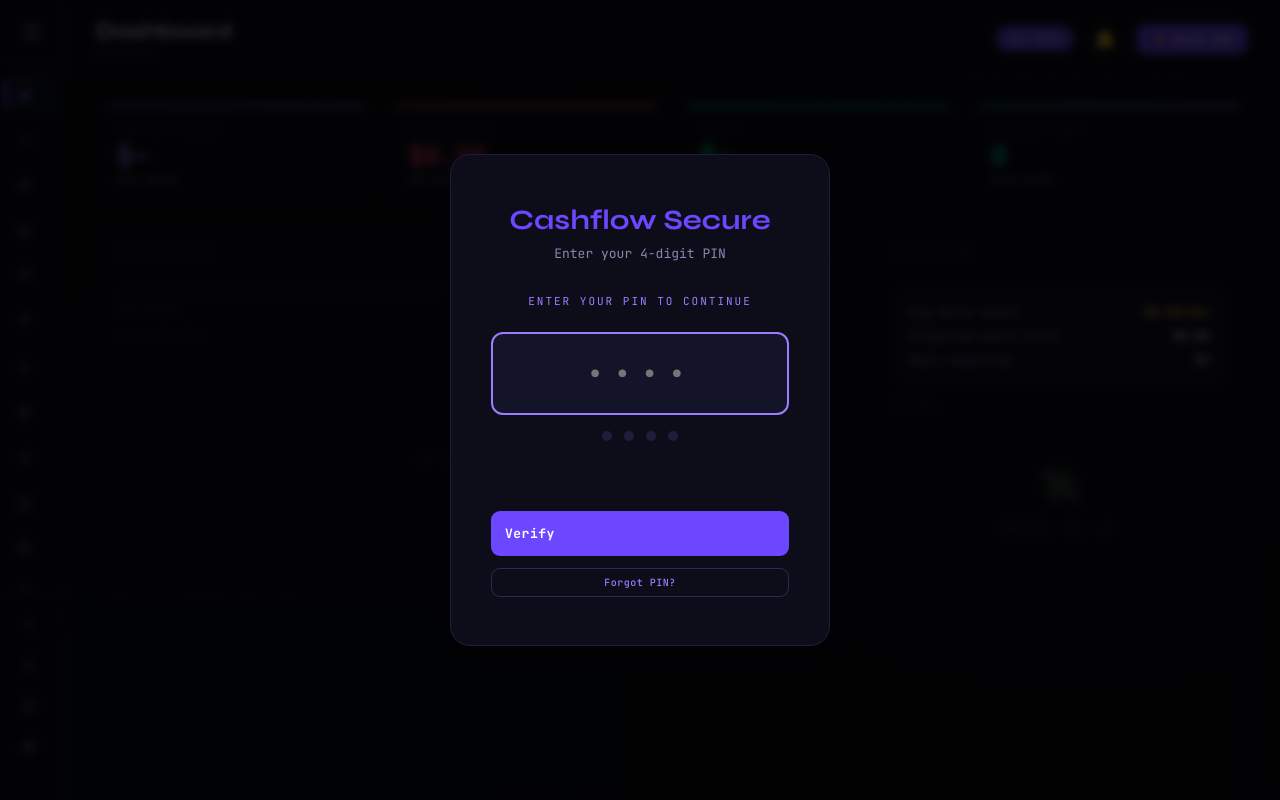
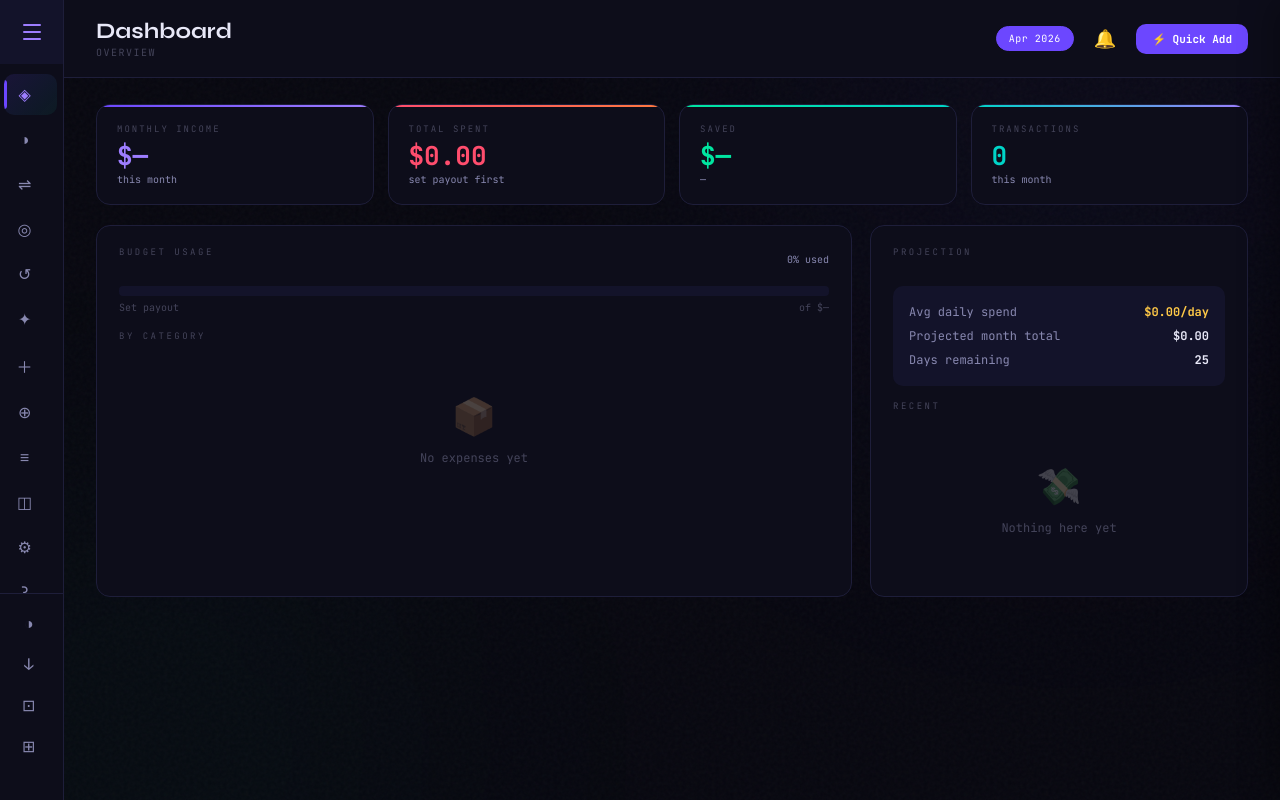
Before and after one commit to Achiever10123/Cashero-AI, a plain HTML site: page index.html in a window 1280 px wide. Drawn offline with nearby package versions, Linux system fonts and the light colour scheme.

Commit message:
optional pin setup for new users

```diff
--- a/index.html
+++ b/index.html
@@ -167,7 +167,7 @@
     </div>
 
     <!-- PIN Modal -->
-    <div id="pin-overlay" class="pin-overlay active">
+    <div id="pin-overlay" class="pin-overlay">
       <div class="pin-modal">
         <div class="pin-header">
           <h1 class="pin-title">Cashflow Secure</h1>
--- a/main.js
+++ b/main.js
@@ -2130,23 +2130,13 @@ async function verifyRecoveryPhrase(phrase) {
 
 // Initialize PIN on app load
 async function initPin() {
-  // For new users, set default PIN to 0000
-  if (!S.pinEnabled && !isPinSet()) {
-    const defaultPin = "0000";
-    const hash = await hashPin(defaultPin);
-    localStorage.setItem("cashflow_pin_hash", hash);
-    S.pinEnabled = true;
-    save();
-    console.log("✓ Default PIN set to: " + defaultPin);
-  }
-
   if (S.pinEnabled && isPinSet()) {
     // Show verification screen only if PIN is enabled
     showPinOverlay("verify");
     // Show forgot PIN button
     document.getElementById("forgot-pin-btn").style.display = "block";
   }
-  // If PIN is not enabled, app loads normally without PIN overlay
+  // PIN is disabled by default - app loads normally without PIN overlay
 }
 
 // ═══════════════════════════════════════════
```
